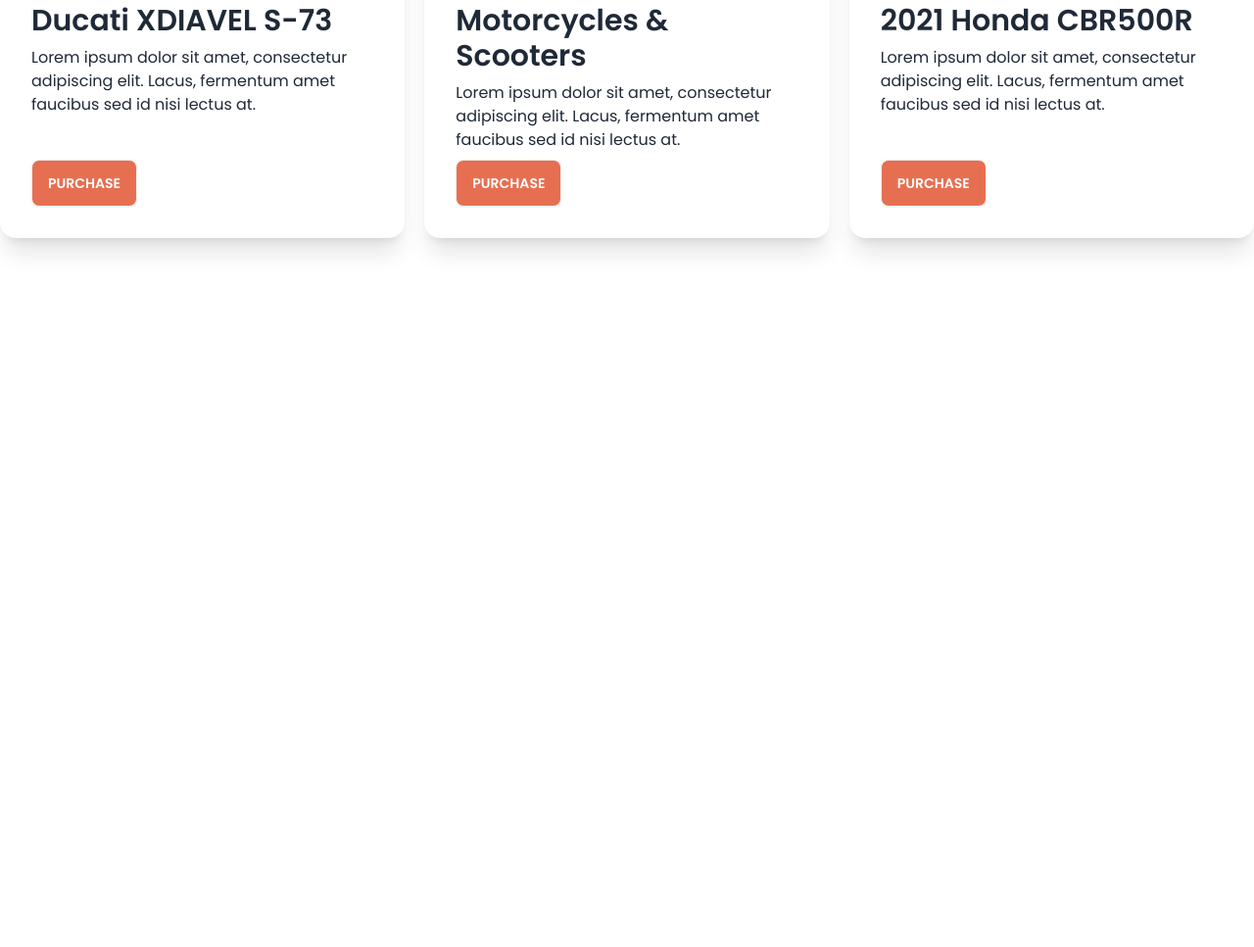
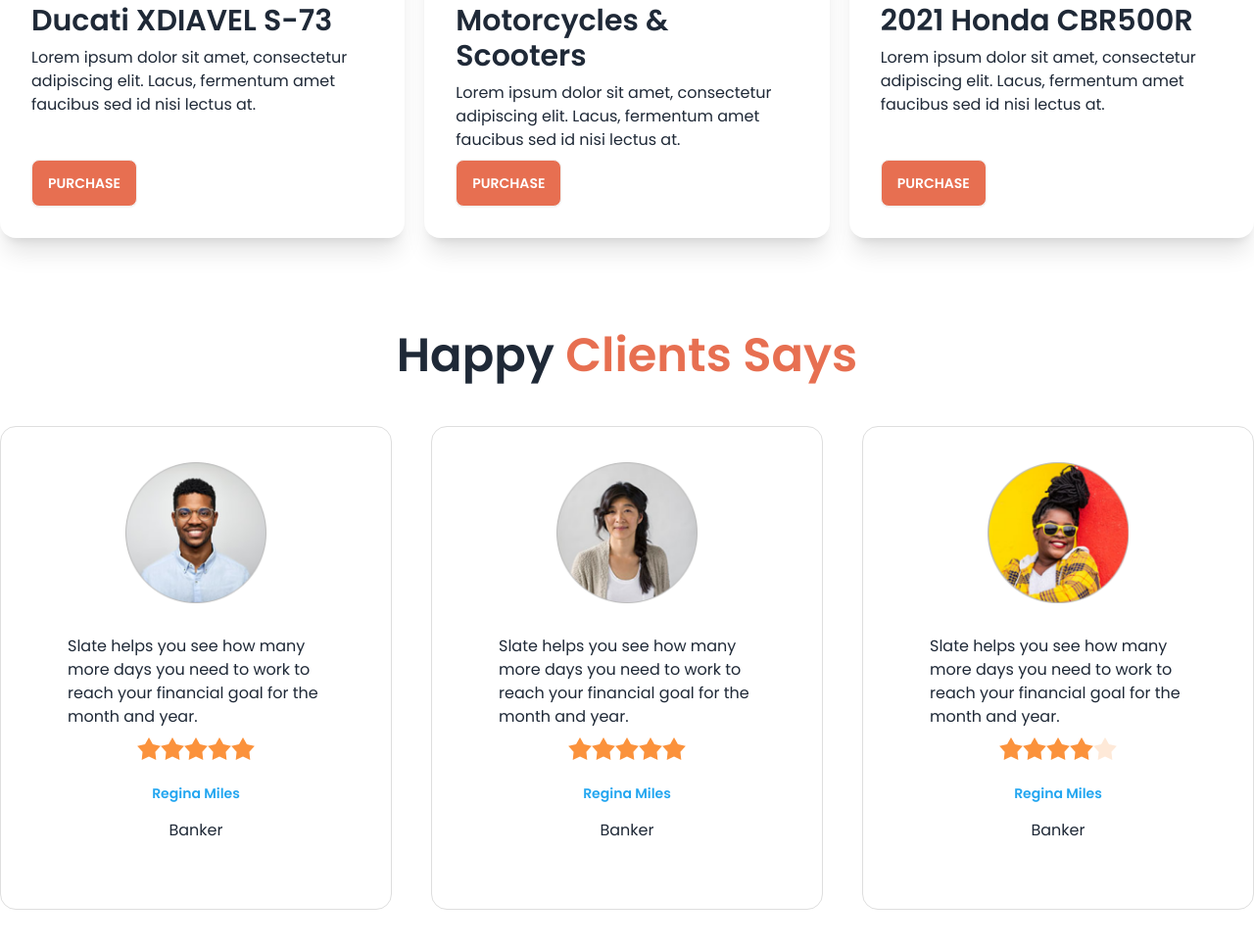
Before and after one commit to fahima144/biker-zone-with-daisyui, a plain HTML site: page index.html in a window 1280 px wide. Shown: the part 1099-2066 px from the top of the page at 98% size. Before the commit the page ends 1438 px from the top, so only its background shows below. Drawn offline with nearby package versions, Linux system fonts and the light colour scheme.

Commit message:
added happy clients section

```diff
--- a/index.html
+++ b/index.html
@@ -213,6 +213,75 @@
           </div>
         </div>
       </section>
+      <!-- happy clients -->
+      <section class="my-24">
+        <h3 class="text-5xl mb-12 font-semibold text-center">Happy <span class="text-bike-primary">Clients Says</span></h3>
+        <div class="grid gap-10 grid-cols-1 md:grid-cols-2 lg:grid-cols-3">
+          <!-- first review -->
+          <div class="card bg-base-100 p-9 border border-[#DEDEDE]">
+            <figure><img class="w-36" src="images/others/user-1.png" alt="Shoes" /></figure>
+            <div class="card-body">
+              <p>Slate helps you see how
+                many more days you need
+                to work to reach your financial
+                goal for the month and year.</p>
+                <div class="rating justify-center">
+                  <input type="radio" name="rating-2" class="mask mask-star-2 bg-orange-400" />
+                  <input type="radio" name="rating-2" class="mask mask-star-2 bg-orange-400" />
+                  <input type="radio" name="rating-2" class="mask mask-star-2 bg-orange-400" />
+                  <input type="radio" name="rating-2" class="mask mask-star-2 bg-orange-400" checked />
+                  <input type="radio" name="rating-2" class="mask mask-star-2 bg-orange-400" />
+                </div>
+              <div class="text-center space-y-4 mt-4">
+                <h4 class="text-sm font-semibold text-[#23A6F0]">Regina Miles</h4>
+                <p>Banker</p>
+              </div>
+            </div>
+          </div>
+          <!-- second review -->
+          <div class="card bg-base-100 p-9 border border-[#DEDEDE]">
+            <figure><img class="w-36" src="images/others/user-2.png" alt="Shoes" /></figure>
+            <div class="card-body">
+              <p>Slate helps you see how
+                many more days you need
+                to work to reach your financial
+                goal for the month and year.</p>
+                <div class="rating justify-center">
+                  <input type="radio" name="rating-2" class="mask mask-star-2 bg-orange-400" />
+                  <input type="radio" name="rating-2" class="mask mask-star-2 bg-orange-400" />
+                  <input type="radio" name="rating-2" class="mask mask-star-2 bg-orange-400" />
+                  <input type="radio" name="rating-2" class="mask mask-star-2 bg-orange-400" checked />
+                  <input type="radio" name="rating-2" class="mask mask-star-2 bg-orange-400" />
+                </div>
+              <div class="text-center space-y-4 mt-4">
+                <h4 class="text-sm font-semibold text-[#23A6F0]">Regina Miles</h4>
+                <p>Banker</p>
+              </div>
+            </div>
+          </div>
+          <!-- third review -->
+          <div class="card bg-base-100 p-9 border border-[#DEDEDE]">
+            <figure><img class="w-36" src="images/others/user-3.png" alt="Shoes" /></figure>
+            <div class="card-body">
+              <p>Slate helps you see how
+                many more days you need
+                to work to reach your financial
+                goal for the month and year.</p>
+                <div class="rating justify-center">
+                  <input type="radio" name="rating-2" class="mask mask-star-2 bg-orange-400" />
+                  <input type="radio" name="rating-2" class="mask mask-star-2 bg-orange-400" />
+                  <input type="radio" name="rating-2" class="mask mask-star-2 bg-orange-400" />
+                  <input type="radio" name="rating-2" class="mask mask-star-2 bg-orange-400" checked />
+                  <input type="radio" name="rating-2" class="mask mask-star-2 bg-orange-400" />
+                </div>
+              <div class="text-center space-y-4 mt-4">
+                <h4 class="text-sm font-semibold text-[#23A6F0]">Regina Miles</h4>
+                <p>Banker</p>
+              </div>
+            </div>
+          </div>
+        </div>
+      </section>
     </main>
     <footer>
 
```
